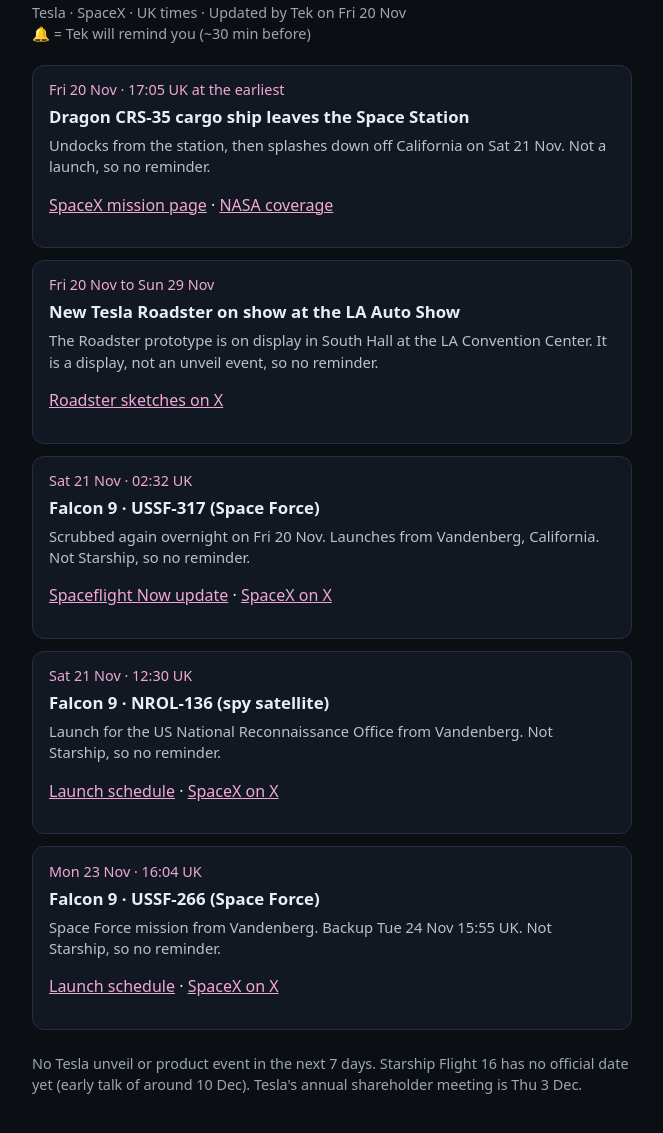
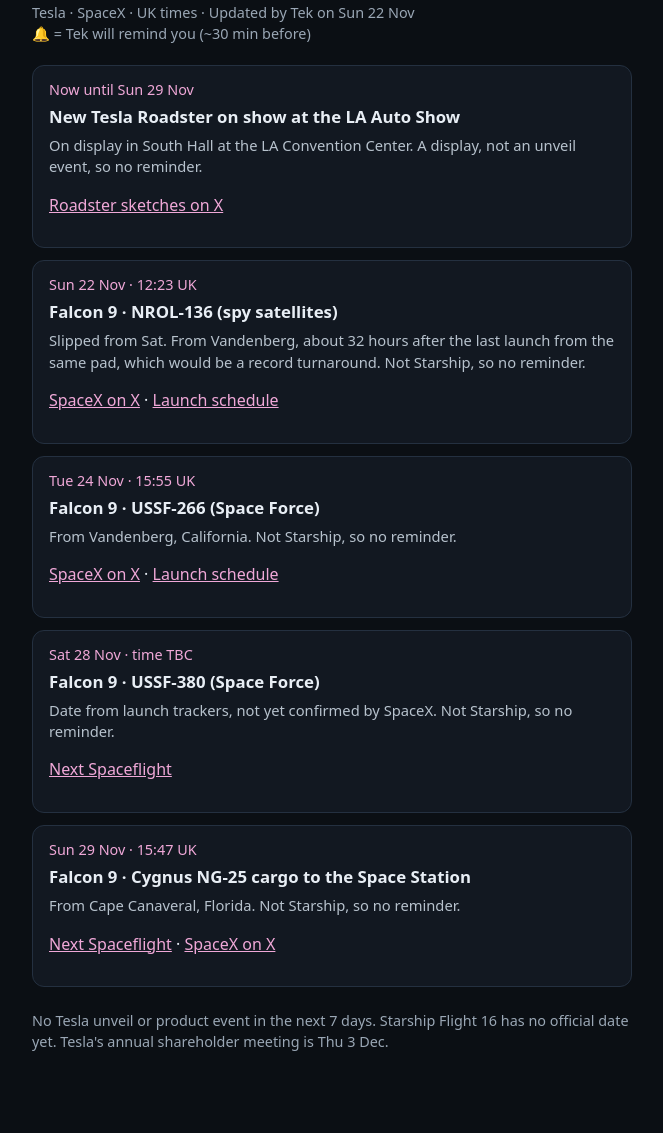
Before and after one commit to AlexanderRead2/alex-hub, a plain HTML site: page tek.html in a window 1280 px wide. Shown: the part 161-1294 px from the top of the page, without its empty margins (308-971 px from the left). After the commit the page ends 1266 px from the top, so only its background shows below. Drawn offline with Linux system fonts and the light colour scheme.

Commit message:
Tek: events update Sun 22 Nov

```diff
--- a/tek.html
+++ b/tek.html
@@ -18,44 +18,44 @@
     </nav>
 
     <h1>Upcoming events</h1>
-    <p class="meta">Tesla · SpaceX · UK times · Updated by Tek on Fri 20 Nov<br />🔔 = Tek will remind you (~30 min before)</p>
+    <p class="meta">Tesla · SpaceX · UK times · Updated by Tek on Sun 22 Nov<br />🔔 = Tek will remind you (~30 min before)</p>
 
     <div class="event">
-      <div class="when">Fri 20 Nov · 17:05 UK at the earliest</div>
-      <div class="title">Dragon CRS-35 cargo ship leaves the Space Station</div>
-      <p class="note">Undocks from the station, then splashes down off California on Sat 21 Nov. Not a launch, so no reminder.</p>
-      <p><a href="https://www.spacex.com/launches/crs35/">SpaceX mission page</a> · <a href="https://www.nasa.gov/news-release/nasa-to-cover-35th-spacex-resupply-mission-space-station-departure/">NASA coverage</a></p>
-    </div>
-
-    <div class="event">
-      <div class="when">Fri 20 Nov to Sun 29 Nov</div>
+      <div class="when">Now until Sun 29 Nov</div>
       <div class="title">New Tesla Roadster on show at the LA Auto Show</div>
-      <p class="note">The Roadster prototype is on display in South Hall at the LA Convention Center. It is a display, not an unveil event, so no reminder.</p>
+      <p class="note">On display in South Hall at the LA Convention Center. A display, not an unveil event, so no reminder.</p>
       <p><a href="https://x.com/Tesla/status/2123523084171059513">Roadster sketches on X</a></p>
     </div>
 
     <div class="event">
-      <div class="when">Sat 21 Nov · 02:32 UK</div>
-      <div class="title">Falcon 9 · USSF-317 (Space Force)</div>
-      <p class="note">Scrubbed again overnight on Fri 20 Nov. Launches from Vandenberg, California. Not Starship, so no reminder.</p>
-      <p><a href="https://x.com/SpaceflightNow/status/2123617631588774198">Spaceflight Now update</a> · <a href="https://x.com/SpaceX">SpaceX on X</a></p>
+      <div class="when">Sun 22 Nov · 12:23 UK</div>
+      <div class="title">Falcon 9 · NROL-136 (spy satellites)</div>
+      <p class="note">Slipped from Sat. From Vandenberg, about 32 hours after the last launch from the same pad, which would be a record turnaround. Not Starship, so no reminder.</p>
+      <p><a href="https://x.com/SpaceX">SpaceX on X</a> · <a href="https://www.rocketlaunch.live/?filter=spacex">Launch schedule</a></p>
     </div>
 
     <div class="event">
-      <div class="when">Sat 21 Nov · 12:30 UK</div>
-      <div class="title">Falcon 9 · NROL-136 (spy satellite)</div>
-      <p class="note">Launch for the US National Reconnaissance Office from Vandenberg. Not Starship, so no reminder.</p>
-      <p><a href="https://www.rocketlaunch.live/?filter=spacex">Launch schedule</a> · <a href="https://x.com/SpaceX">SpaceX on X</a></p>
+      <div class="when">Tue 24 Nov · 15:55 UK</div>
+      <div class="title">Falcon 9 · USSF-266 (Space Force)</div>
+      <p class="note">From Vandenberg, California. Not Starship, so no reminder.</p>
+      <p><a href="https://x.com/SpaceX">SpaceX on X</a> · <a href="https://www.rocketlaunch.live/?filter=spacex">Launch schedule</a></p>
     </div>
 
     <div class="event">
-      <div class="when">Mon 23 Nov · 16:04 UK</div>
-      <div class="title">Falcon 9 · USSF-266 (Space Force)</div>
-      <p class="note">Space Force mission from Vandenberg. Backup Tue 24 Nov 15:55 UK. Not Starship, so no reminder.</p>
-      <p><a href="https://www.rocketlaunch.live/?filter=spacex">Launch schedule</a> · <a href="https://x.com/SpaceX">SpaceX on X</a></p>
+      <div class="when">Sat 28 Nov · time TBC</div>
+      <div class="title">Falcon 9 · USSF-380 (Space Force)</div>
+      <p class="note">Date from launch trackers, not yet confirmed by SpaceX. Not Starship, so no reminder.</p>
+      <p><a href="https://nextspaceflight.com/launches/">Next Spaceflight</a></p>
     </div>
 
-    <p class="meta" style="margin-top:1.5rem">No Tesla unveil or product event in the next 7 days. Starship Flight 16 has no official date yet (early talk of around 10 Dec). Tesla's annual shareholder meeting is Thu 3 Dec.</p>
+    <div class="event">
+      <div class="when">Sun 29 Nov · 15:47 UK</div>
+      <div class="title">Falcon 9 · Cygnus NG-25 cargo to the Space Station</div>
+      <p class="note">From Cape Canaveral, Florida. Not Starship, so no reminder.</p>
+      <p><a href="https://nextspaceflight.com/launches/">Next Spaceflight</a> · <a href="https://x.com/SpaceX">SpaceX on X</a></p>
+    </div>
+
+    <p class="meta" style="margin-top:1.5rem">No Tesla unveil or product event in the next 7 days. Starship Flight 16 has no official date yet. Tesla's annual shareholder meeting is Thu 3 Dec.</p>
   </div>
 </body>
 </html>
```
